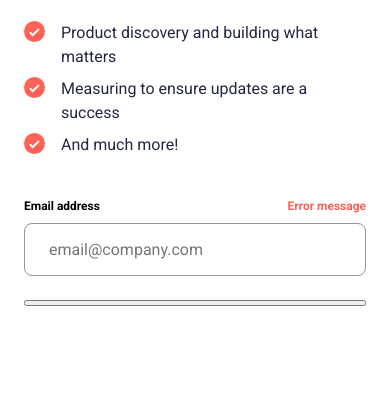
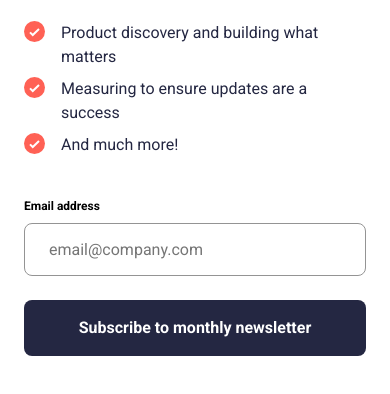
Before and after one commit to danilo2420/FEM_newsletterSignupForm, a plain HTML site: page index.html in a window 390 px wide. Shown: the part 454-848 px from the top of the page. Drawn offline with Linux system fonts and the light colour scheme.

Commit message:
Finish first component for mobile versioN

```diff
--- a/index.html
+++ b/index.html
@@ -39,7 +39,7 @@
           <div class="content__form__topSection__error">Error message</div>
         </div>
         <input class="content__form__input tp2" type="text" placeholder="email@company.com" name="" id="">
-        <button type="submit"></button>
+        <button class="content__form__button" type="submit">Subscribe to monthly newsletter</button>
       </form>
     </div>
   </div>
--- a/styles/styleMobile.css
+++ b/styles/styleMobile.css
@@ -60,6 +60,9 @@
 
 .content__form__topSection__error {
     color: var(--red);
+
+    /* Initially hidden */
+    visibility: hidden;
 }
 
 .content__form__input {
@@ -71,3 +74,22 @@
 
     margin-bottom: 24px;
 }
+
+.content__form__button {
+    all: unset;
+
+    /* This is tp2--bold */
+    font-size: 16px;
+    font-weight: 700;
+    line-height: 150%;
+    letter-spacing: 0px;
+
+    border-radius: 8px;
+    background-color: var(--blue800);
+    color: var(--white);
+    padding: 16px;
+
+    display: flex;
+    justify-content: center;
+    align-items: center;
+}
```
